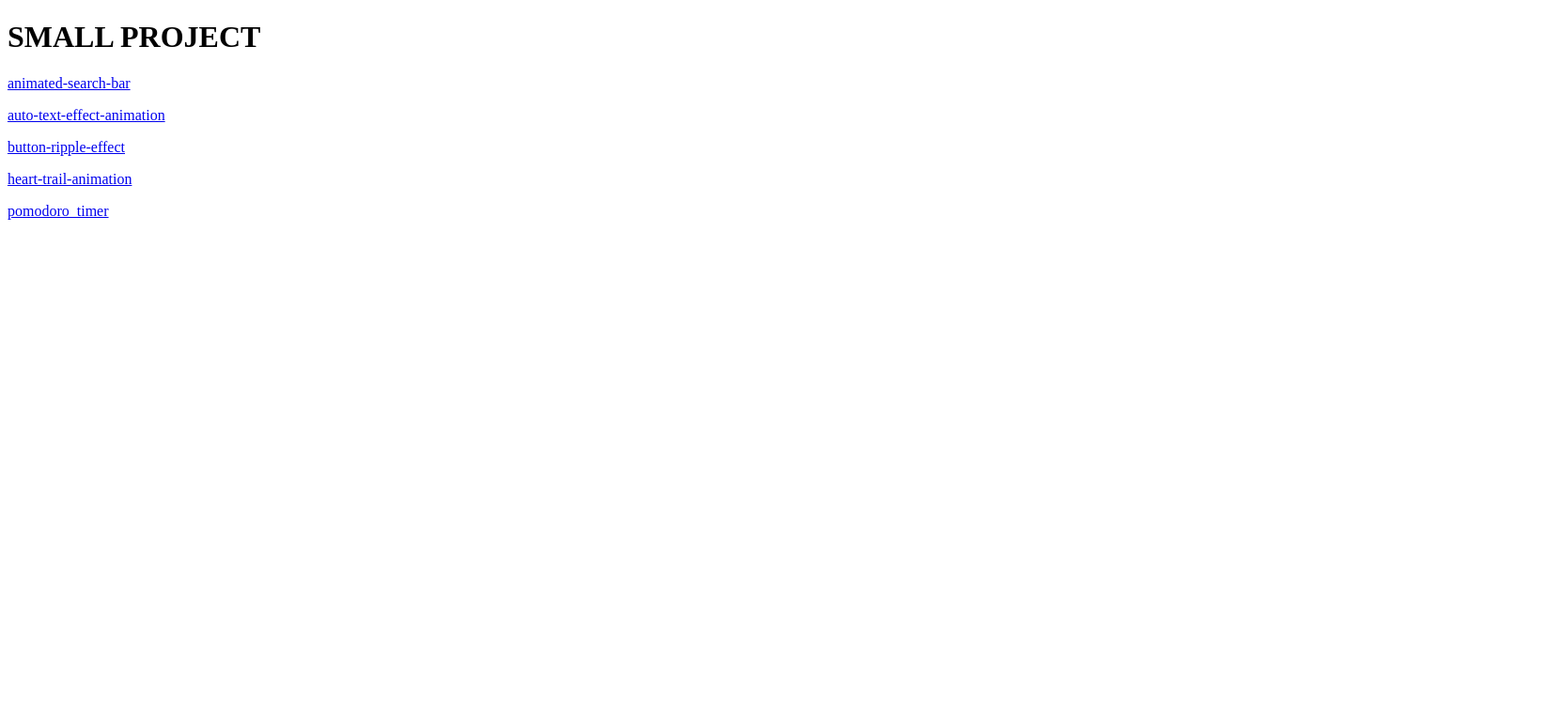
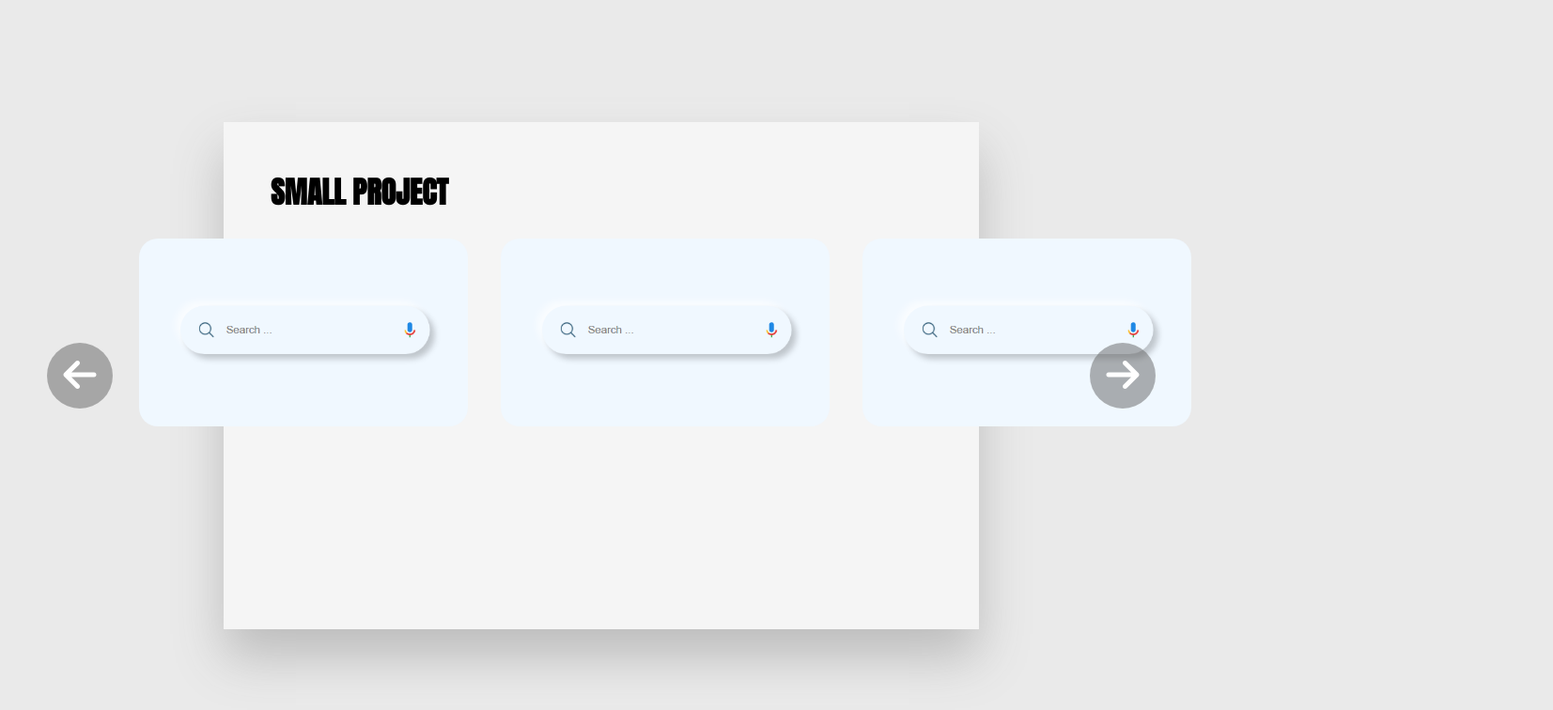
Before and after one commit to YoChoiParanoid/smallEffect_hcj, a plain HTML site: page index.html in a window 1280 px wide. Shown: the whole page at 94% size, 1653 px wide, since content can reach past the window. Drawn offline with Linux system fonts and the light colour scheme.

Commit message:
Design UI/UX For Main Page

```diff
--- /dev/null
+++ b/assets/css/style.css
@@ -0,0 +1,133 @@
+@import url('https://fonts.googleapis.com/css2?family=Anton&family=Roboto:ital,wght@0,100;0,300;0,400;0,500;0,700;0,900;1,100;1,300;1,400;1,500;1,700;1,900&display=swap');
+body {
+    background-color: #EAEAEA;
+    overflow: hidden;
+}
+
+.container {
+    position: absolute;
+    width: 55%;
+    height: 55%;
+    right: 50%;
+    bottom: 50%;
+    padding: 50px;
+    background-color: #F5F5F5;
+    transform: translate(50%, 50%);
+    box-shadow: 0 30px 50px #BDBDBD;
+}
+
+.head-title {
+    font-family: "Anton", Arial, Helvetica, sans-serif;
+    margin: 0;
+}
+
+#slide {
+    width: max-content;
+    margin-top: 25px;
+}
+
+#slide .item {
+    width: 350px;
+    height: 200px;
+    display: inline-block;
+    background-position: 50% 50%;
+    background-size: 100%;
+    position: absolute;
+    z-index: 1;
+    border-radius: 20px;
+    transition: 0.8s;
+}
+
+#slide .item:nth-child(1) {
+    transform: translate(-150%);
+    opacity: 0;
+}
+
+#slide .item:nth-child(2) {
+    transform: translate(-40%);
+}
+
+#slide .item:nth-child(3) {
+    transform: translate(70%);
+}
+
+#slide .item:nth-child(4) {
+    transform: translate(180%);
+}
+
+#slide .item:nth-child(n+5) {
+    transform: translate(290%);
+    opacity: 0;
+}
+
+#slide .item .content {
+    position: absolute;
+    font-family: "Anton", Arial, Helvetica, sans-serif;
+    top: 100%;
+    width: 80%;
+    padding: 0 10%;
+    display: inline-block;
+    background-color: #fff;
+    text-decoration: none;
+    color: #000;
+    text-align: center;
+    border-radius: 0 0 20px 20px;
+    box-shadow: 0 30px 50px #b9b9b9;
+    transition: 0.5s;
+    overflow: hidden;
+    max-height: 0;
+}
+
+#slide .item:hover {
+    border-radius: 20px 20px 0 0;
+}
+
+#slide .item:hover .content {
+    max-height: 50px;
+    padding: 3% 10%;
+}
+
+#slide .item:hover {
+    background-size: 150%;
+}
+
+.contain-button-next,
+.contain-button-prev {
+    width: 70px;
+    height: 70px;
+    position: absolute;
+    top: 50%;
+    transform: translateY(-50%);
+    display: flex;
+    border-radius: 50%;
+}
+
+.contain-button-next {
+    right: 50px;
+}
+
+.contain-button-prev {
+    left: 50px;
+}
+
+.btn {
+    z-index: 2;
+    background-color: rgba(100, 100, 100, 0.5);
+    width: 100%;
+    height: 100%;
+    border: 0;
+    font-size: 40px;
+    cursor: pointer;
+    color: #fff;
+    border-radius: 50%;
+    transition: transform 0.2s ease-in-out;
+}
+
+.btn.clic {
+    background-color: #3d3d3d !important;
+}
+
+.btn:hover {
+    background-color: rgb(0, 0, 0, 0.5);
+    transform: scale(1.2);
+}
--- /dev/null
+++ b/assets/js/script.js
@@ -0,0 +1,29 @@
+// Chọn nút btn-next và btn-prev
+const btnNext = document.getElementById("btn-next");
+const btnPrev = document.getElementById("btn-prev");
+
+btnNext.addEventListener("mousedown", () => {
+    btnNext.classList.add("clic");
+});
+
+btnNext.addEventListener("mouseup", () => {
+    btnNext.classList.remove("clic");
+});
+
+btnPrev.addEventListener("mousedown", () => {
+    btnPrev.classList.add("clic");
+});
+
+btnPrev.addEventListener("mouseup", () => {
+    btnPrev.classList.remove("clic");
+});
+
+btnNext.onclick = () => {
+    let list = document.querySelectorAll(".item");
+    document.getElementById("slide").appendChild(list[0]);
+}
+
+btnPrev.onclick = () => {
+    let list = document.querySelectorAll(".item");
+    document.getElementById("slide").prepend(list[list.length - 1]);
+}
--- a/index.html
+++ b/index.html
@@ -1,36 +1,47 @@
 <!DOCTYPE html>
 <html lang="en">
+
 <head>
     <meta charset="UTF-8">
     <meta name="viewport" content="width=device-width, initial-scale=1.0">
     <title>Document</title>
+    <link rel="stylesheet" href="https://cdnjs.cloudflare.com/ajax/libs/font-awesome/6.7.1/css/all.min.css" integrity="sha512-5Hs3dF2AEPkpNAR7UiOHba+lRSJNeM2ECkwxUIxC1Q/FLycGTbNapWXB4tP889k5T5Ju8fs4b1P5z/iB4nMfSQ==" crossorigin="anonymous" referrerpolicy="no-referrer" />
+    <link rel="stylesheet" href="./assets/css/style.css">
 </head>
+
 <body>
-    <h1>SMALL PROJECT</h1>
-    <div>
-        <a href="./animated-search-bar/sample/index.html">
-            <p>animated-search-bar</p>
+    <div class="container">
+        <h1 class="head-title">SMALL PROJECT</h1>
+        <div id="slide">
+            <div class="item" style="background-image: url(./assets/img/animated-search-bar.png);">
+                <a class="content" href="./animated-search-bar/sample/index.html">
+                    Search Bar Animation
                 </a>
             </div>
-    <div>
-        <a href="./auto-text-effect-animation/sample/index.html">
-            <p>auto-text-effect-animation</p>
+            <div class="item" style="background-image: url(./assets/img/animated-search-bar.png);">
+                <a class="content" href="./auto-text-effect-animation/sample/index.html">
+                    Auto Text Animation
                 </a>
             </div>
-    <div>
-        <a href="./button-ripple-effect/sample/index.html">
-            <p>button-ripple-effect</p>
+            <div class="item" style="background-image: url(./assets/img/animated-search-bar.png);">
+                <a class="content" href="./button-ripple-effect/sample/index.html">
+                    Button Ripple Animation
                 </a>
             </div>
-    <div>
-        <a href="./heart-trail-animation/sample/index.html">
-            <p>heart-trail-animation</p>
+            <div class="item" style="background-image: url(./assets/img/animated-search-bar.png);">
+                <a class="content" href="./heart-trail-animation/sample/index.html">
+                    Heart Trail Animation
                 </a>
             </div>
-    <div>
-        <a href="./pomodoro_timer/sample/index.html">
-            <p>pomodoro_timer</p>
+            <div class="item" style="background-image: url(./assets/img/animated-search-bar.png);">
+                <a class="content" href="./pomodoro_timer/sample/index.html">
+                    Pomodoro Timer
                 </a>
             </div>
+        </div>
+    </div>
+    <div class="contain-button-next"><button class="btn" id="btn-next"><i class="fa-solid fa-arrow-right"></i></button></div>
+    <div class="contain-button-prev"><button class="btn" id="btn-prev"><i class="fa-solid fa-arrow-left"></i></button></div>
 </body>
+<script src="./assets/js/script.js"></script>
 </html>
```
Also changed, not shown: assets/img/animated-search-bar.png (added). Lines whose indentation alone changed are shown as unchanged.
